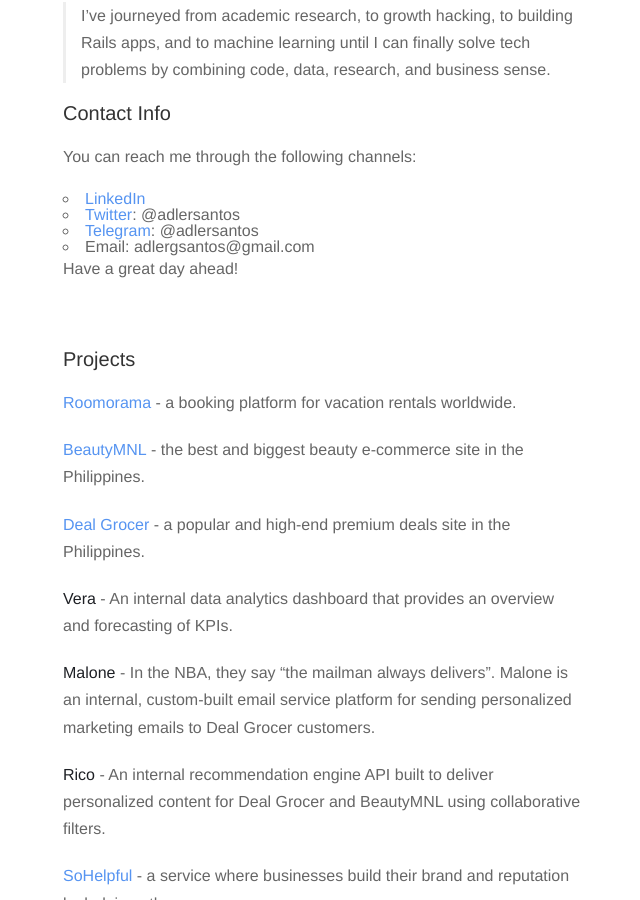
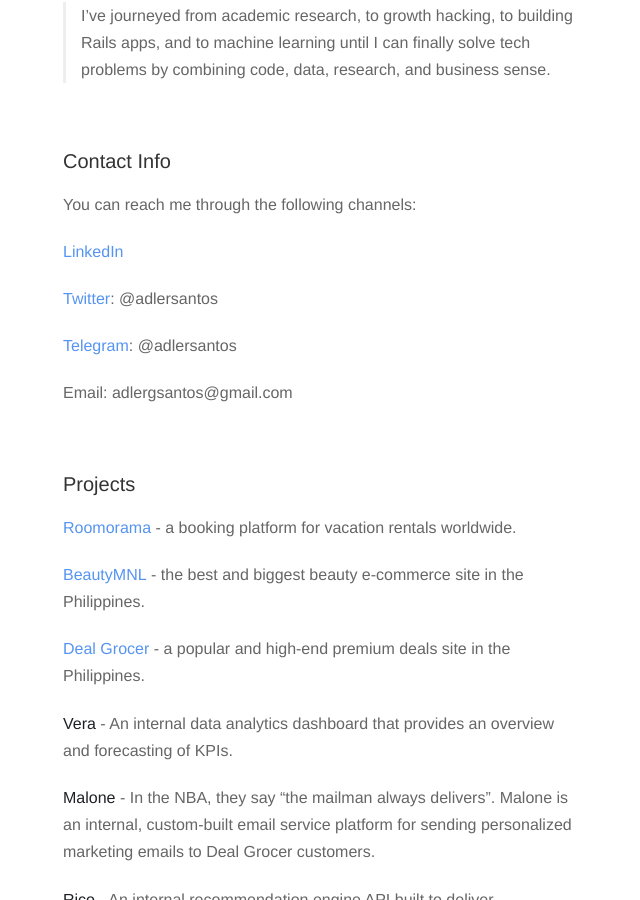
Before and after one commit to adlersantos/adlersantos.github.io, a Jekyll site: the page built from about.md, in a window 1280 px wide and 900 px high, scrolled down 596 px. Shown: the whole window, without its empty margins (317-957 px from the left). Built offline with Jekyll 4.4.1, drawn with Linux system fonts in a browser that asks for light colours; nearby versions of some CDN libraries.

Commit message:
Update about.md

```diff
--- a/about.md
+++ b/about.md
@@ -14,16 +14,19 @@
 
 > I've journeyed from academic research, to growth hacking, to building Rails apps, and to machine learning until I can finally solve tech problems by combining code, data, research, and business sense.
 
+<br />
+
 ### Contact Info
 
 You can reach me through the following channels:
 
-- [LinkedIn](https://sg.linkedin.com/in/adlersantos)
-- [Twitter](https://twitter.com/adlersantos): @adlersantos
-- [Telegram](https://telegram.org/): @adlersantos
-- Email: adlergsantos@gmail.com
+[LinkedIn](https://sg.linkedin.com/in/adlersantos)
 
-Have a great day ahead!
+[Twitter](https://twitter.com/adlersantos): @adlersantos
+
+[Telegram](https://telegram.org/): @adlersantos
+
+Email: adlergsantos@gmail.com
 
 <br />
 
```
